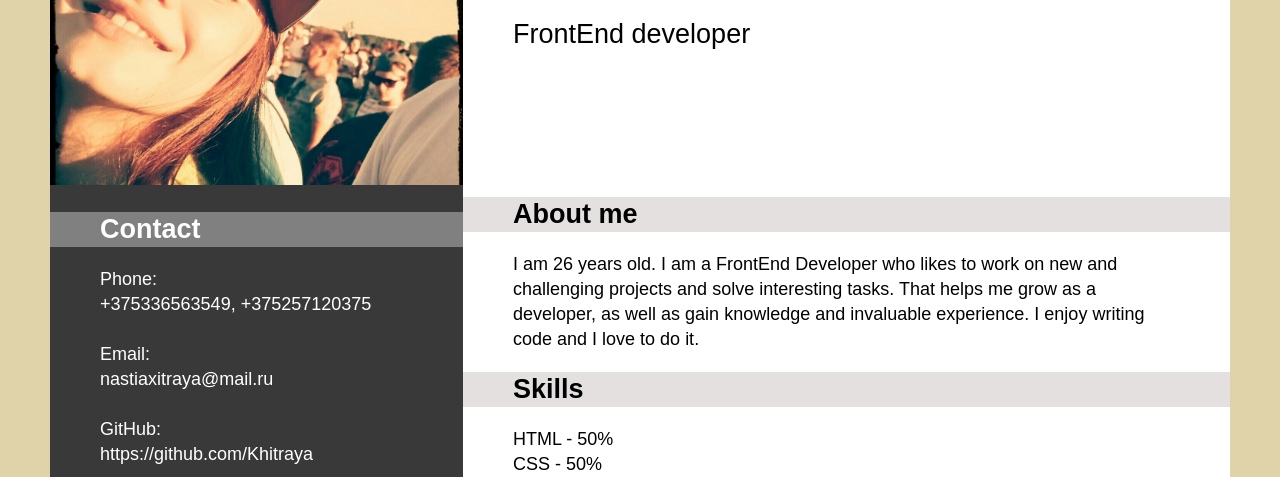
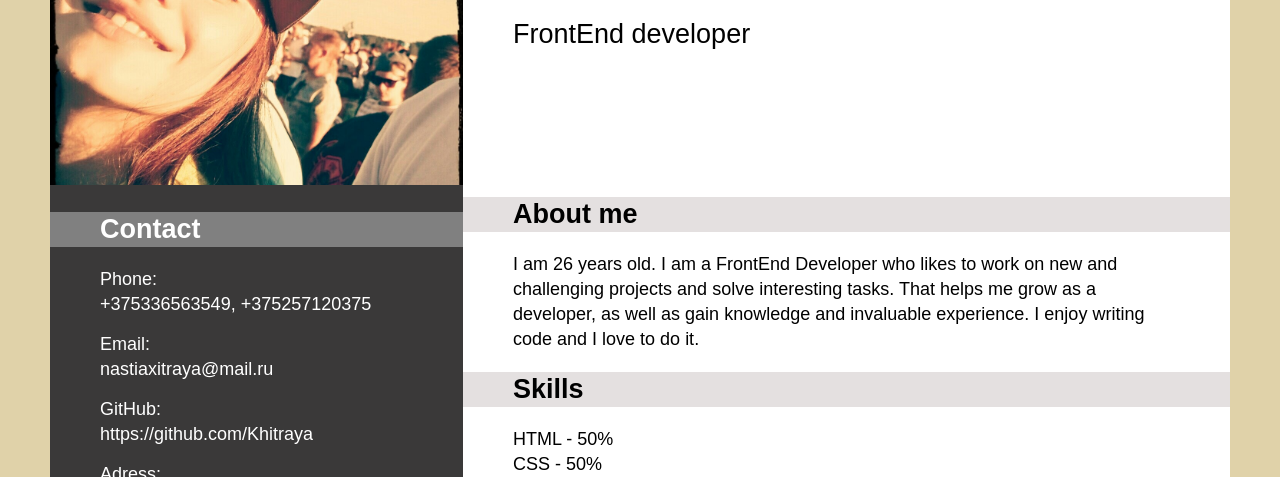
Before and after one commit to Khitraya/rsschool-cv, a plain HTML site: page index.html in a window 1280 px wide. Shown: the part 323-800 px from the top of the page. Drawn offline with Linux system fonts and the light colour scheme.

Commit message:
fix bugs

```diff
--- a/index.html
+++ b/index.html
@@ -34,9 +34,9 @@
         <img src="./ava.jpg" alt="photo" class="photo">
         <h2 class="moreNameSection">Contact</h2>
         <ul class="moreText">
-          <li>Phone: <br> +375336563549, +375257120375</li><br>
-          <li>Email: <br> nastiaxitraya@mail.ru</li><br>
-          <li>GitHub: <br> https://github.com/Khitraya</li><br>
+          <li>Phone: <br> +375336563549, +375257120375</li>
+          <li>Email: <br> nastiaxitraya@mail.ru</li>
+          <li>GitHub: <br> https://github.com/Khitraya</li>
           <li>Adress: <br> Belarus Minsk L. Kizhevatova str 3G/255</li>
         </ul>
         <h2 class="moreNameSection">Education</h2>
--- a/style.css
+++ b/style.css
@@ -59,6 +59,9 @@ main {
   list-style-type: none;
   margin-left: 50px;
   margin-bottom: 20px;
+}
+.moreText li {
+  padding-bottom: 15px;
 }
 .basic {
   width: 65%;
```
